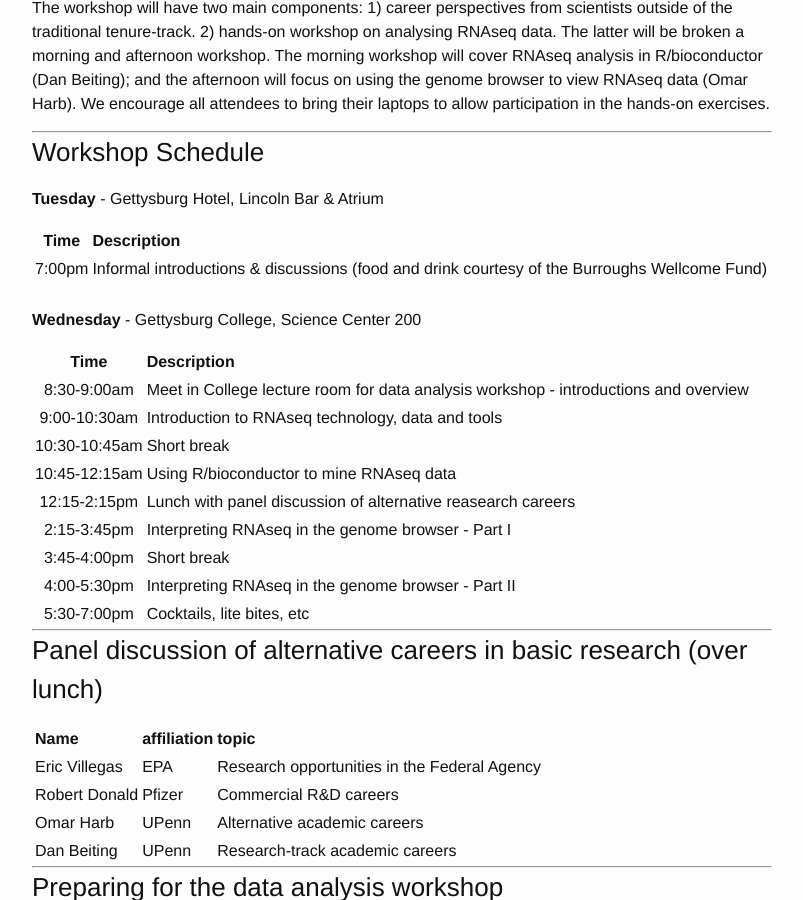
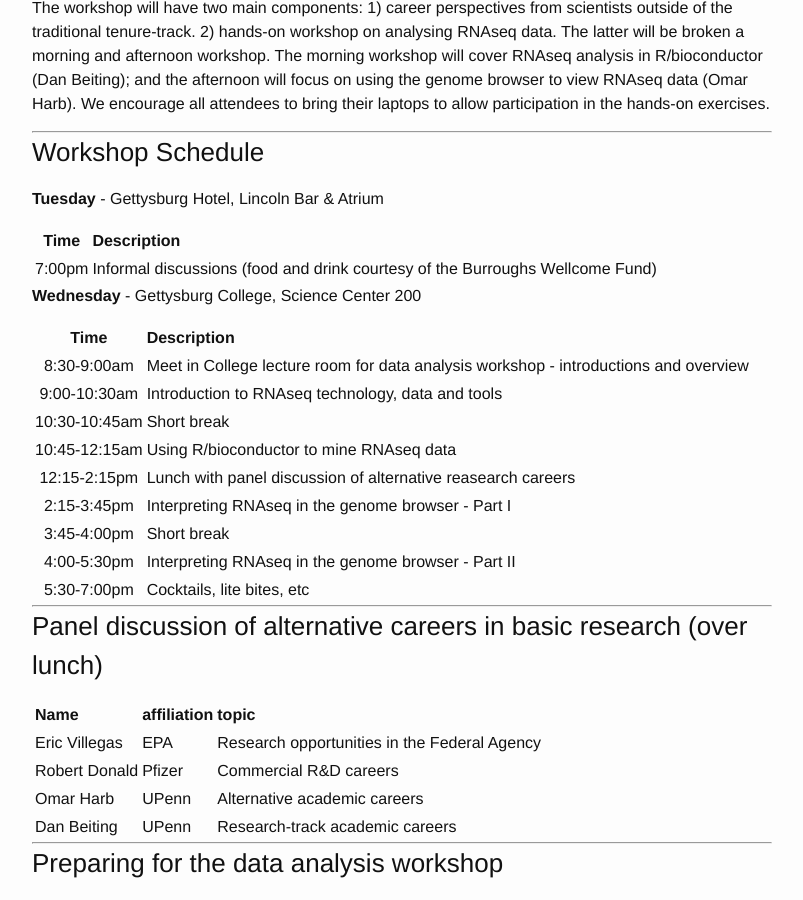
Before and after one commit to ToxoGenomicsWorkshop/ToxoGenomicsWorkshop.github.io, a Jekyll site: the page built from index.md, in a window 1280 px wide and 900 px high, scrolled down 426 px. Shown: the whole window, without its empty margins (238-1041 px from the left). Built offline with Jekyll 4.4.1, drawn with Linux system fonts in a browser that asks for light colours.

Commit message:
updated site

```diff
--- a/index.md
+++ b/index.md
@@ -22,9 +22,11 @@ The workshop will have two main components: 1) career perspectives from scientis
 
 Time	|	Description	|
 :------:|:--------
-7:00pm	|	Informal introductions & discussions (food and drink courtesy of the Burroughs Wellcome Fund)<br/>
+7:00pm	|	Informal discussions (food and drink courtesy of the Burroughs Wellcome Fund)<br/>
 
-<br/>
+
+
+
 **Wednesday** - Gettysburg College, Science Center 200
 
 Time	|	Description	|
```
